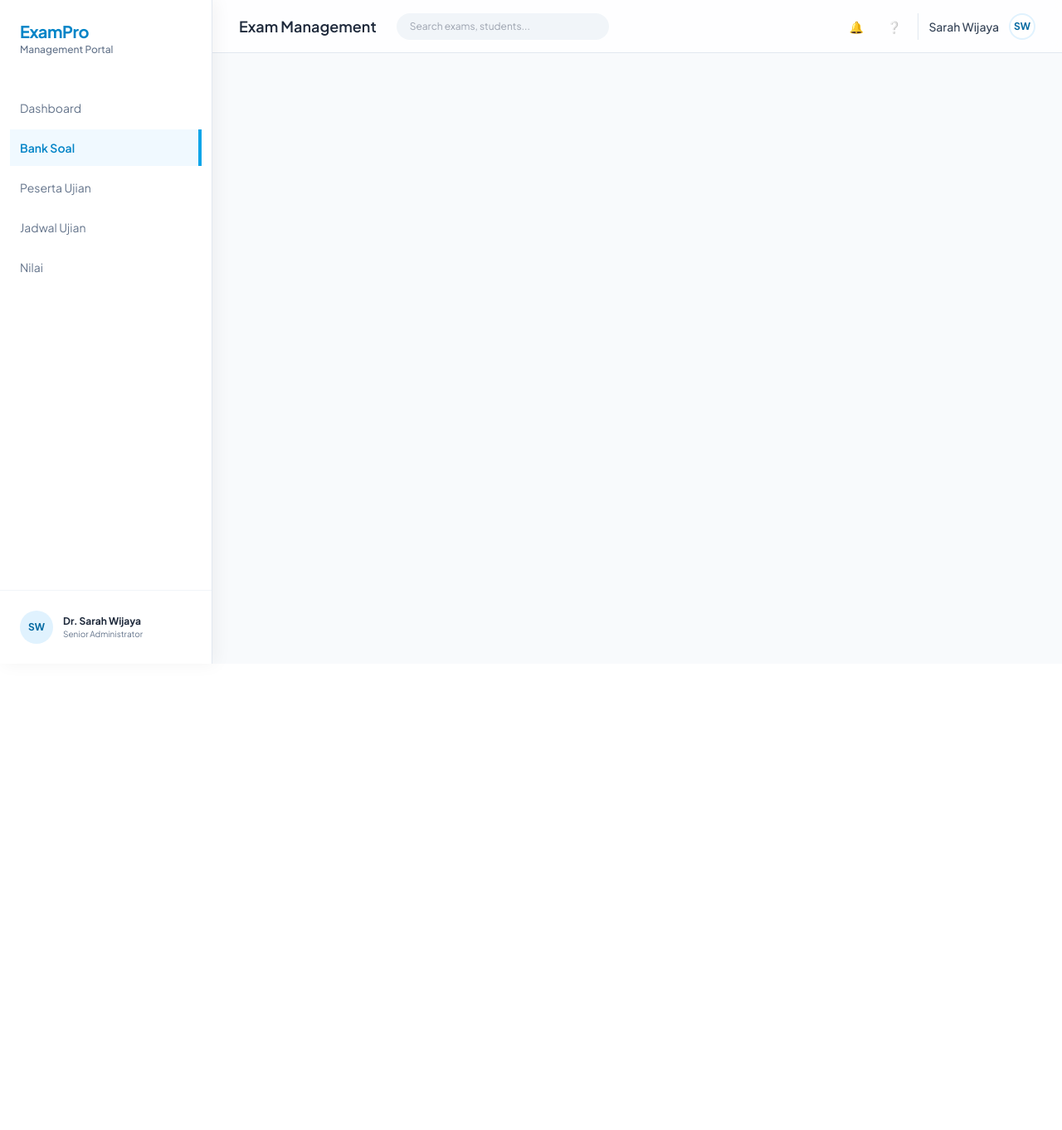
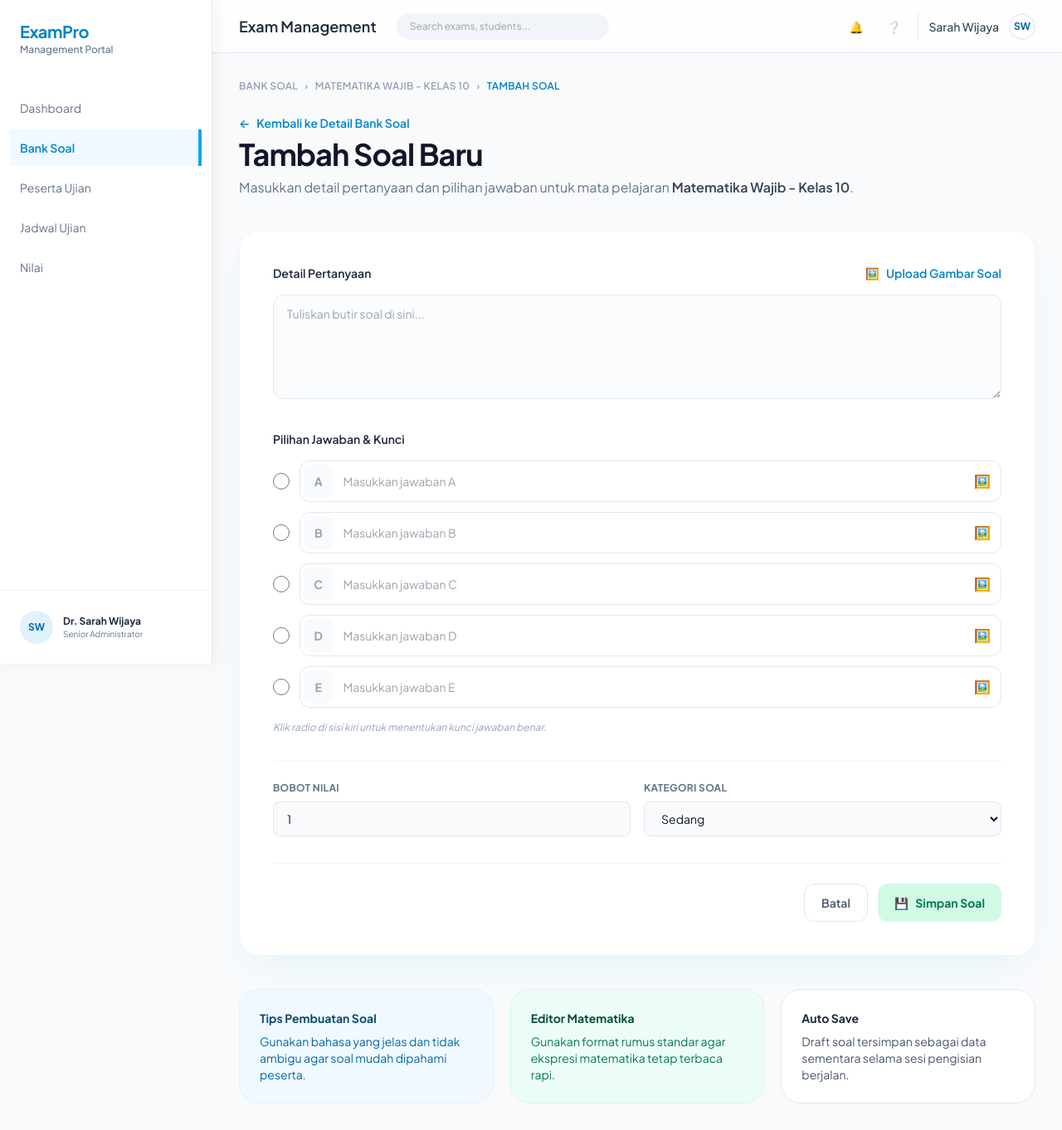
Before and after one commit to masulfauzi/ujian-front, a Vue app: page /bank-soal/1/tambah-soal in a window 1280 px wide. Shown: the whole page at 83% size. Before the commit the page ends 800 px from the top, so only its background shows below. Built offline with nearby package versions, Linux system fonts and the light colour scheme.

Commit message:
feat(bank-soal): implement add-question page flow
- add route /bank-soal/:id/tambah-soal

- wire 'Tambah Soal Baru' button from detail page

- implement question create view based on template/code.html

- keep global sidebar and header layout

Refs #16

```diff
--- a/src/router/modules/bankSoal.js
+++ b/src/router/modules/bankSoal.js
@@ -1,6 +1,7 @@
 import BankSoalListView from '../../views/bank_soal/BankSoalListView.vue'
 import BankSoalCreateView from '../../views/bank_soal/BankSoalCreateView.vue'
 import BankSoalDetailView from '../../views/bank_soal/BankSoalDetailView.vue'
+import BankSoalQuestionCreateView from '../../views/bank_soal/BankSoalQuestionCreateView.vue'
 
 const bankSoalRoutes = [
     {
@@ -18,6 +19,11 @@ const bankSoalRoutes = [
         name: 'bank-soal-detail',
         component: BankSoalDetailView,
     },
+    {
+        path: '/bank-soal/:id/tambah-soal',
+        name: 'bank-soal-question-create',
+        component: BankSoalQuestionCreateView,
+    },
 ]
 
 export default bankSoalRoutes
--- a/src/views/bank_soal/BankSoalDetailView.vue
+++ b/src/views/bank_soal/BankSoalDetailView.vue
@@ -43,6 +43,7 @@ const detailCatalog = {
 }
 
 const selectedDetail = computed(() => detailCatalog[route.params.id] ?? detailCatalog[1])
+const bankSoalId = computed(() => String(route.params.id ?? '1'))
 
 const questions = [
     {
@@ -94,12 +95,12 @@ const statusClass = computed(() => {
                             }}</h1>
                         <p class="text-sm text-slate-500 md:text-base">{{ selectedDetail.description }}</p>
                     </div>
-                    <button
+                    <RouterLink :to="`/bank-soal/${bankSoalId}/tambah-soal`"
                         class="inline-flex items-center gap-2 rounded-xl bg-emerald-100 px-5 py-3 text-sm font-bold text-emerald-700 transition hover:brightness-95"
                         type="button">
                         <span>＋</span>
                         <span>Tambah Soal Baru</span>
-                    </button>
+                    </RouterLink>
                 </div>
 
                 <div class="grid grid-cols-1 gap-6 md:grid-cols-3">
--- /dev/null
+++ b/src/views/bank_soal/BankSoalQuestionCreateView.vue
@@ -0,0 +1,150 @@
+<script setup>
+import { computed } from 'vue'
+import { useRoute } from 'vue-router'
+
+const route = useRoute()
+
+const bankSoalId = computed(() => String(route.params.id ?? '1'))
+
+const bankSoalTitleCatalog = {
+    1: 'Matematika Wajib - Kelas 10',
+    2: 'Fisika Dasar - Kelas 11',
+    3: 'Bahasa Indonesia - Kelas 12',
+    4: 'Sejarah Indonesia - Kelas 11',
+    5: 'Biologi - Kelas 12',
+}
+
+const bankSoalTitle = computed(() => bankSoalTitleCatalog[bankSoalId.value] ?? 'Bank Soal')
+
+const answerOptions = ['A', 'B', 'C', 'D', 'E']
+</script>
+
+<template>
+    <div class="bg-slate-50 text-slate-900">
+        <section class="w-full px-4 py-8 lg:ml-64 lg:w-[calc(100%-16rem)] lg:px-8">
+            <div class="mx-auto w-full max-w-5xl space-y-10">
+                <div>
+                    <nav
+                        class="mb-6 flex items-center gap-2 text-xs font-semibold uppercase tracking-wide text-slate-400">
+                        <RouterLink class="transition hover:text-sky-600" to="/bank-soal">Bank Soal</RouterLink>
+                        <span>›</span>
+                        <RouterLink class="transition hover:text-sky-600" :to="`/bank-soal/${bankSoalId}`">{{
+                            bankSoalTitle }}</RouterLink>
+                        <span>›</span>
+                        <span class="text-sky-600">Tambah Soal</span>
+                    </nav>
+
+                    <RouterLink :to="`/bank-soal/${bankSoalId}`"
+                        class="mb-2 inline-flex items-center gap-2 text-sm font-semibold text-sky-600 transition hover:text-sky-700">
+                        <span>←</span>
+                        <span>Kembali ke Detail Bank Soal</span>
+                    </RouterLink>
+
+                    <h1 class="text-3xl font-bold tracking-tight md:text-4xl">Tambah Soal Baru</h1>
+                    <p class="mt-2 text-sm text-slate-500 md:text-base">
+                        Masukkan detail pertanyaan dan pilihan jawaban untuk mata pelajaran
+                        <span class="font-semibold text-slate-700">{{ bankSoalTitle }}</span>.
+                    </p>
+                </div>
+
+                <div
+                    class="rounded-[24px] border border-slate-100 bg-white p-6 shadow-[0_20px_40px_-12px_rgba(14,165,233,0.08)] md:p-10">
+                    <form class="space-y-8" @submit.prevent>
+                        <div class="space-y-4">
+                            <div class="flex items-center justify-between gap-3">
+                                <label class="text-sm font-semibold text-slate-800" for="question">Detail
+                                    Pertanyaan</label>
+                                <button
+                                    class="inline-flex items-center gap-2 text-sm font-semibold text-sky-600 transition hover:text-sky-700"
+                                    type="button">
+                                    <span>🖼️</span>
+                                    <span>Upload Gambar Soal</span>
+                                </button>
+                            </div>
+                            <textarea id="question" rows="5" placeholder="Tuliskan butir soal di sini..."
+                                class="w-full rounded-xl border border-slate-200 bg-slate-50/60 px-4 py-3 text-sm transition focus:border-sky-500 focus:ring-2 focus:ring-sky-500/20"></textarea>
+                        </div>
+
+                        <div class="space-y-4">
+                            <label class="block text-sm font-semibold text-slate-800">Pilihan Jawaban & Kunci</label>
+                            <div class="space-y-3">
+                                <div v-for="option in answerOptions" :key="option" class="flex items-center gap-3">
+                                    <input :id="`key-${option}`"
+                                        class="h-5 w-5 cursor-pointer border-slate-300 text-sky-600 focus:ring-sky-500"
+                                        name="correct_answer" type="radio" :value="option" />
+                                    <label :for="`key-${option}`" class="sr-only">Pilih kunci {{ option }}</label>
+                                    <div
+                                        class="flex flex-1 items-center gap-3 rounded-xl border border-slate-200 p-1 transition focus-within:border-sky-400 focus-within:ring-2 focus-within:ring-sky-100">
+                                        <span
+                                            class="flex h-10 w-10 items-center justify-center rounded-lg bg-slate-50 text-sm font-bold text-slate-400">{{
+                                                option }}</span>
+                                        <input :placeholder="`Masukkan jawaban ${option}`"
+                                            class="w-full border-none bg-transparent text-sm focus:ring-0"
+                                            type="text" />
+                                        <button
+                                            class="rounded-lg p-2 text-slate-400 transition hover:bg-slate-50 hover:text-sky-500"
+                                            type="button">🖼️</button>
+                                    </div>
+                                </div>
+                            </div>
+                            <p class="text-xs italic text-slate-400">Klik radio di sisi kiri untuk menentukan kunci
+                                jawaban benar.</p>
+                        </div>
+
+                        <div class="grid grid-cols-1 gap-4 border-t border-slate-100 pt-6 md:grid-cols-2">
+                            <div class="space-y-2">
+                                <label class="block text-xs font-bold uppercase tracking-wide text-slate-500"
+                                    for="bobot">Bobot Nilai</label>
+                                <input id="bobot"
+                                    class="w-full rounded-lg border border-slate-200 bg-slate-50 px-4 py-2.5 text-sm focus:border-sky-500 focus:ring-sky-500"
+                                    max="100" min="1" type="number" value="1" />
+                            </div>
+                            <div class="space-y-2">
+                                <label class="block text-xs font-bold uppercase tracking-wide text-slate-500"
+                                    for="kategori">Kategori Soal</label>
+                                <select id="kategori"
+                                    class="w-full rounded-lg border border-slate-200 bg-slate-50 px-4 py-2.5 text-sm focus:border-sky-500 focus:ring-sky-500">
+                                    <option>Mudah</option>
+                                    <option selected>Sedang</option>
+                                    <option>Sulit</option>
+                                    <option>HOTS</option>
+                                </select>
+                            </div>
+                        </div>
+
+                        <div
+                            class="flex flex-col-reverse gap-3 border-t border-slate-100 pt-6 sm:flex-row sm:justify-end">
+                            <RouterLink :to="`/bank-soal/${bankSoalId}`"
+                                class="inline-flex items-center justify-center rounded-xl border border-slate-200 px-5 py-3 text-sm font-semibold text-slate-600 transition hover:bg-slate-50">
+                                Batal
+                            </RouterLink>
+                            <button type="submit"
+                                class="inline-flex items-center justify-center gap-2 rounded-xl bg-emerald-100 px-5 py-3 text-sm font-bold text-emerald-700 transition hover:brightness-95">
+                                <span>💾</span>
+                                <span>Simpan Soal</span>
+                            </button>
+                        </div>
+                    </form>
+                </div>
+
+                <div class="grid grid-cols-1 gap-5 md:grid-cols-3">
+                    <article class="rounded-3xl border border-sky-100 bg-sky-50 p-6">
+                        <h3 class="mb-2 text-sm font-bold text-sky-900">Tips Pembuatan Soal</h3>
+                        <p class="text-sm text-sky-700">Gunakan bahasa yang jelas dan tidak ambigu agar soal mudah
+                            dipahami peserta.</p>
+                    </article>
+                    <article class="rounded-3xl border border-emerald-100 bg-emerald-50 p-6">
+                        <h3 class="mb-2 text-sm font-bold text-emerald-900">Editor Matematika</h3>
+                        <p class="text-sm text-emerald-700">Gunakan format rumus standar agar ekspresi matematika tetap
+                            terbaca rapi.</p>
+                    </article>
+                    <article class="rounded-3xl border border-slate-200 bg-white p-6">
+                        <h3 class="mb-2 text-sm font-bold text-slate-800">Auto Save</h3>
+                        <p class="text-sm text-slate-600">Draft soal tersimpan sebagai data sementara selama sesi
+                            pengisian berjalan.</p>
+                    </article>
+                </div>
+            </div>
+        </section>
+    </div>
+</template>
```
Also changed, not shown: 1 other file (tests, documents, lock files or other folders).
